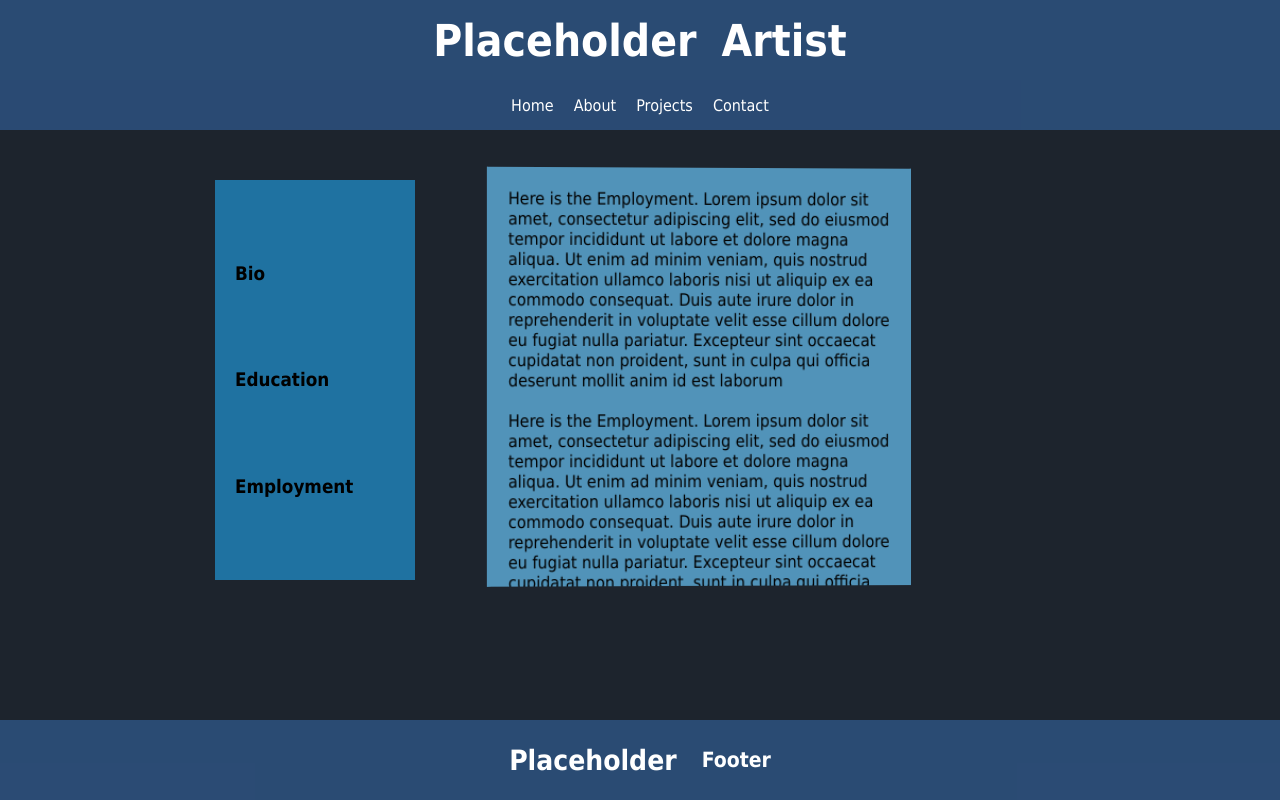
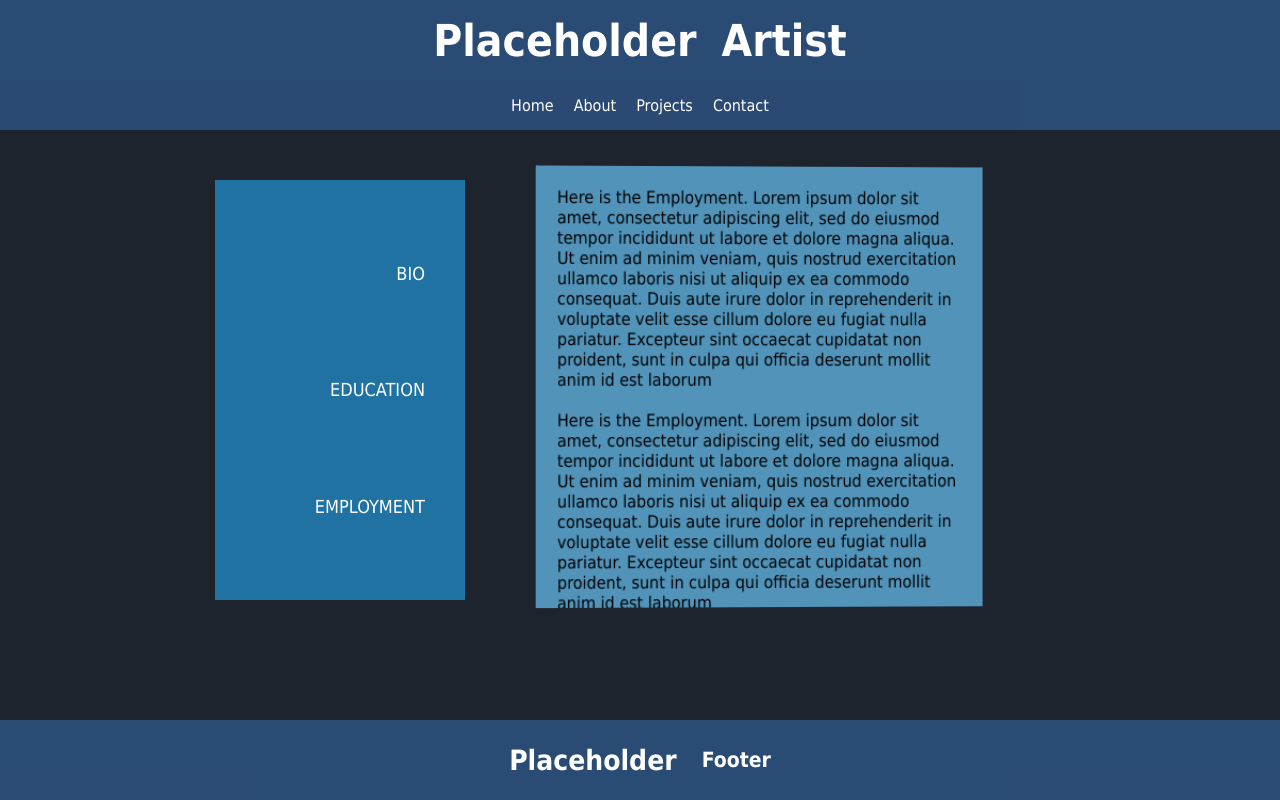
Before and after one commit to reedjoe/next-portfolio-site, a Next.js app: page /next-portfolio-site/about in a window 1280 px wide. Built offline with nearby package versions, Linux system fonts and the light colour scheme.

Commit message:
Add hover effect for About section links

```diff
--- a/pages/about.tsx
+++ b/pages/about.tsx
@@ -7,9 +7,25 @@ export default function About() {
       <Layout pageTitle='Portfolio - About'>
         <div className={styles.container}>
           <div className={styles.leftContainer}>
-            <h3>Bio</h3>
-            <h3>Education</h3>
-            <h3>Employment</h3>
+            {/* TODO: look at https://codepen.io/nikolamitic/pen/vpNoNq */}
+            <div className={styles.sectionLink}>
+              <span className={styles.sectionLinkStatic}>Bio</span>
+              <div className={styles.sectionLinkDynamic}>
+                <span className={styles.sectionLinkDynamicInner}>Bio</span>
+              </div>
+            </div>
+            <div className={styles.sectionLink}>
+              <span className={styles.sectionLinkStatic}>Education</span>
+              <div className={styles.sectionLinkDynamic}>
+                <span className={styles.sectionLinkDynamicInner}>Education</span>
+              </div>
+            </div>
+            <div className={styles.sectionLink}>
+              <span className={styles.sectionLinkStatic}>Employment</span>
+              <div className={styles.sectionLinkDynamic}>
+                <span className={styles.sectionLinkDynamicInner}>Employment</span>
+              </div>
+            </div>
           </div>
           <div className={styles.rightContainer}>
             <div className={styles.sectionWrapper}>
--- a/styles/About.module.css
+++ b/styles/About.module.css
@@ -7,7 +7,7 @@
 
 @media only screen and (min-width: 850px) {
     .container {
-        grid-template-columns: 200px auto;
+        grid-template-columns: 250px auto;
         grid-template-areas: 'title content';
     }
 }
@@ -16,18 +16,67 @@
     grid-template: 'title';
     background-color: #1f72a1;
     padding: 40px 20px;
+    display: grid;
+    grid-template-rows: auto;
+    gap: 10px;
+}
+
+.sectionLink {
+    padding: 10px 20px;
+    position: relative;
+
+    color: #000000;
+    background-color: #5193B9;
+    position: relative;
+
+    overflow: hidden;
+    cursor: pointer;
+
+    text-transform: uppercase;
+    font-size: 18px;
+    font-weight: 200;
+
     display: flex;
     flex-direction: column;
-    justify-content: space-around;
+    justify-content: center;
+    text-align: end;
+}
+
+.sectionLinkDynamic,
+.sectionLinkDynamicInner {
+    display: flex;
+    justify-content: flex-end;
+    align-items: center;
+    position: absolute;
+    top:0;
+    left:0;
+    right:0;
+    bottom:0;
+    z-index: 2;
+
+    transition: all ease 0.5s;
+}
+
+.sectionLinkDynamic {
+    background-color: #1f72a1;
+    color: #fff;
+    overflow: hidden;
+}
+
+.sectionLinkDynamicInner {
+    padding-right: 20px;
+}
+
+.sectionLink:hover .sectionLinkDynamic {
+    transform: translateX(-100%);
+}
+
+.sectionLink:hover .sectionLinkDynamicInner {
+    transform: translateX(100%);
 }
 
 .rightContainer {
     grid-template: 'content';
-    /* padding: 20px;
-    display: flex;
-    flex-direction: column;
-    gap: 35px; */
-
     display: grid;
     width: 90%;
     transform-style: preserve-3d;
@@ -40,7 +89,7 @@
 
 @media only screen and (min-width: 850px) {
     .rightContainer {
-        width: 400px;
+        width: 420px;
         margin-left: 80px;
         margin-top: 0;
     }
@@ -63,7 +112,6 @@
 
 .rightContainer > div {
     grid-area: 1 / 1;
-    /* width: 300px; */
     aspect-ratio: 1;
     object-fit: cover;
 }
@@ -99,15 +147,15 @@
 
 @keyframes height {
     0%, 5% {
-        max-height: 300px;
+        max-height: 320px;
     }
     31%, 36% {
-        max-height: 390px;
+        max-height: 410px;
     }
     64%, 69% {
-        max-height: 200px;
+        max-height: 220px;
     }
     94%, 100% {
-        max-height: 300px;
+        max-height: 320px;
     }
 }
```
